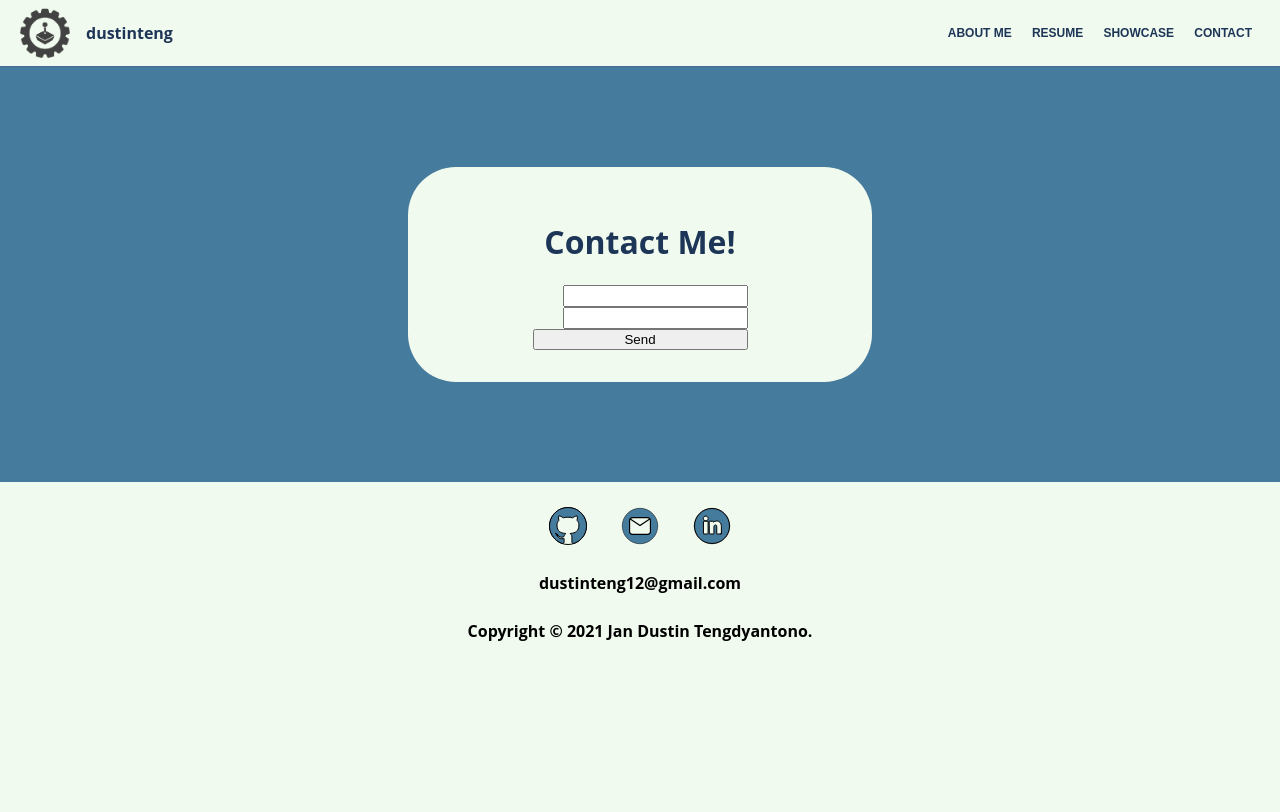
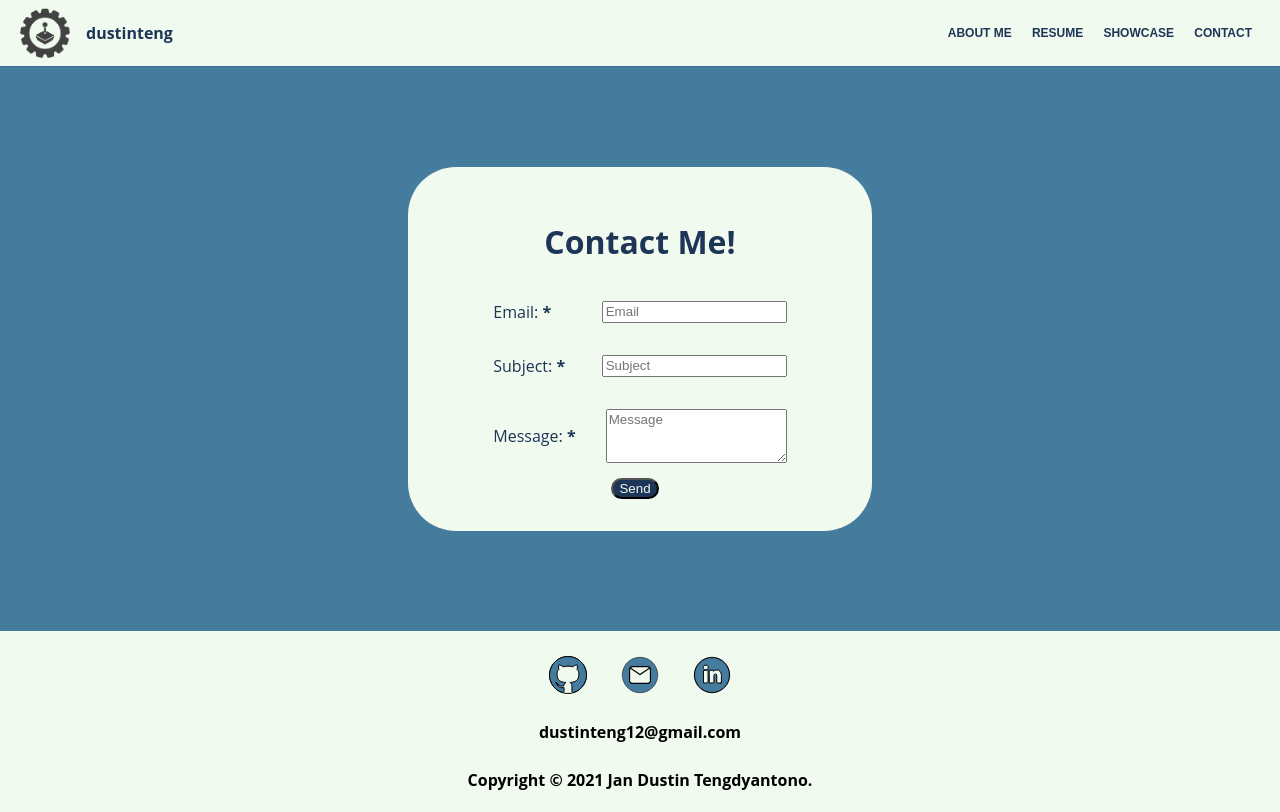
Before and after one commit to dustinteng/dustinteng.github.io, a plain HTML site: page contact/index.html in a window 1280 px wide. Drawn offline with Linux system fonts and the light colour scheme.

Commit message:
changed contaxt form submit dest

```diff
--- a/contact/index.html
+++ b/contact/index.html
@@ -37,7 +37,7 @@
     <main>
       <div class="contact">
         <h1>Contact Me!</h1>
-        <!-- <form action="https://formsubmit.co/dustinteng12@gmail.com" method="POST"">
+        <form action="https://formsubmit.co/05bedde321def7f207db7468307b1358" method="POST"">
             <div class="input-group">
               <label for="email">
                 <span>Email: <strong>*</strong>  </span>
@@ -63,13 +63,7 @@
               <button id="submit" type="submit" class="g-recaptcha">Send</button>
 
             </div>
-        </form> -->
-        <form action="https://formsubmit.co/05bedde321def7f207db7468307b1358" method="POST">
-          <input type="text" name="name" required>
-          <input type="email" name="email" required>
-          <button type="submit">Send</button>
-     </form>
-
+        </form>
       </div>
     </main>
     <footer>
```
